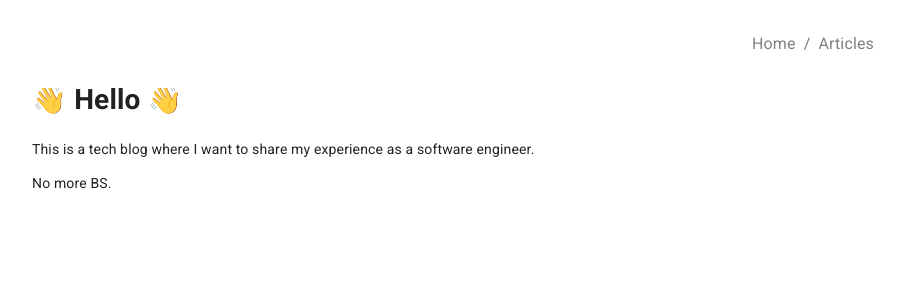
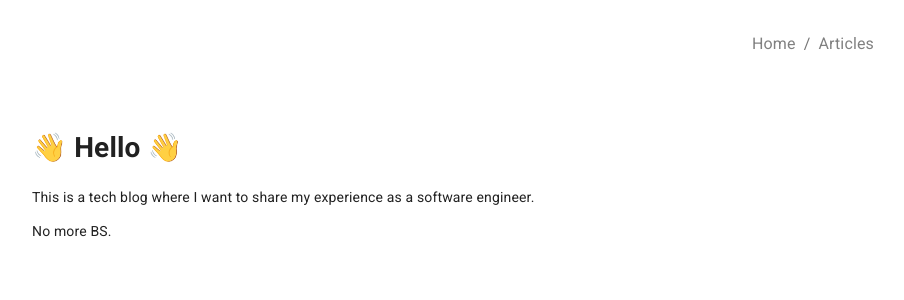
Before and after one commit to jeddl/NextJS-Static-Blog, a Next.js app: page / in a window 1280 px wide. Shown: the top 300 px of the page, without its empty margins (152-1056 px from the left). Built offline with nearby package versions, Linux system fonts and the light colour scheme.

Commit message:
Adjust Content Hight

```diff
--- a/src/components/styles/ContentDiv.ts
+++ b/src/components/styles/ContentDiv.ts
@@ -1,7 +1,7 @@
 import styled from "styled-components";
 
 const ContentDiv = styled.div`
-	margin-top: 5rem;
+	margin-top: 8rem;
 `;
 
 export default ContentDiv;
```
